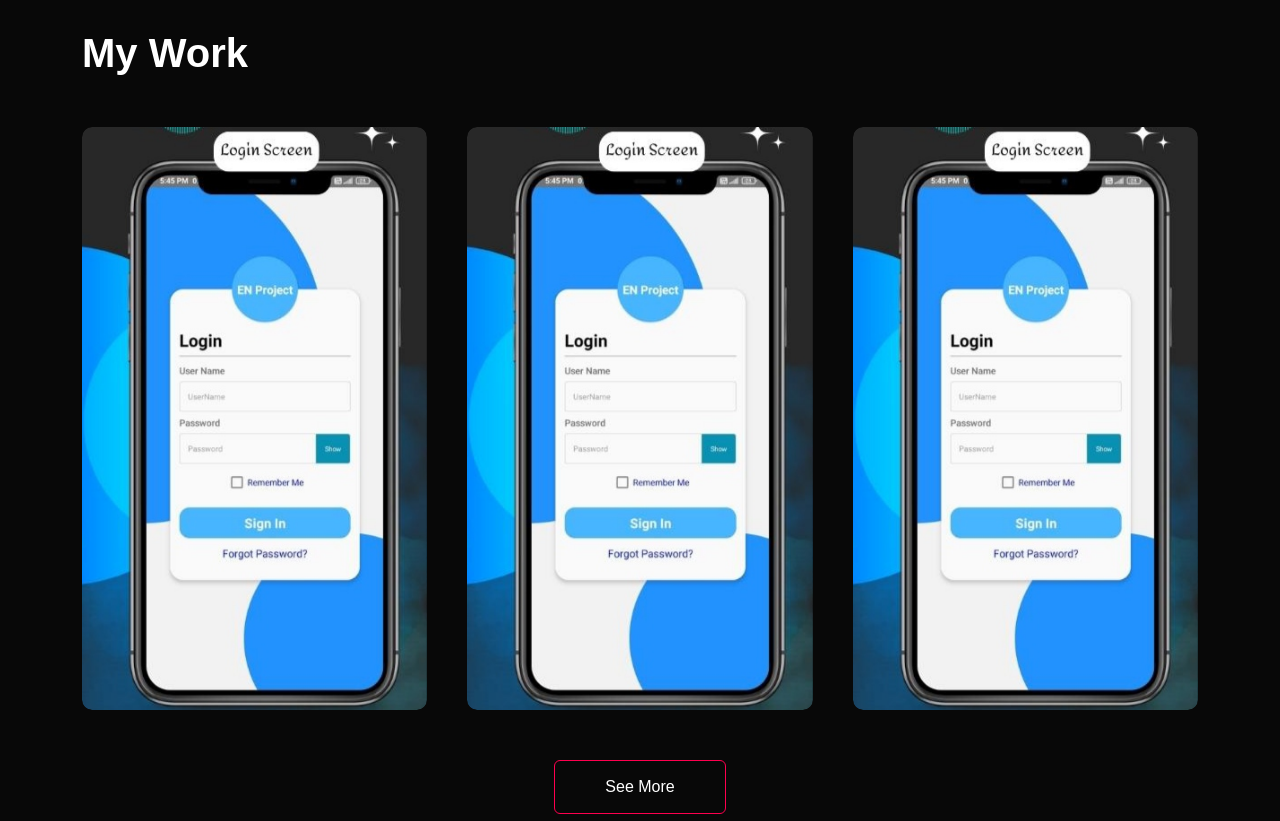
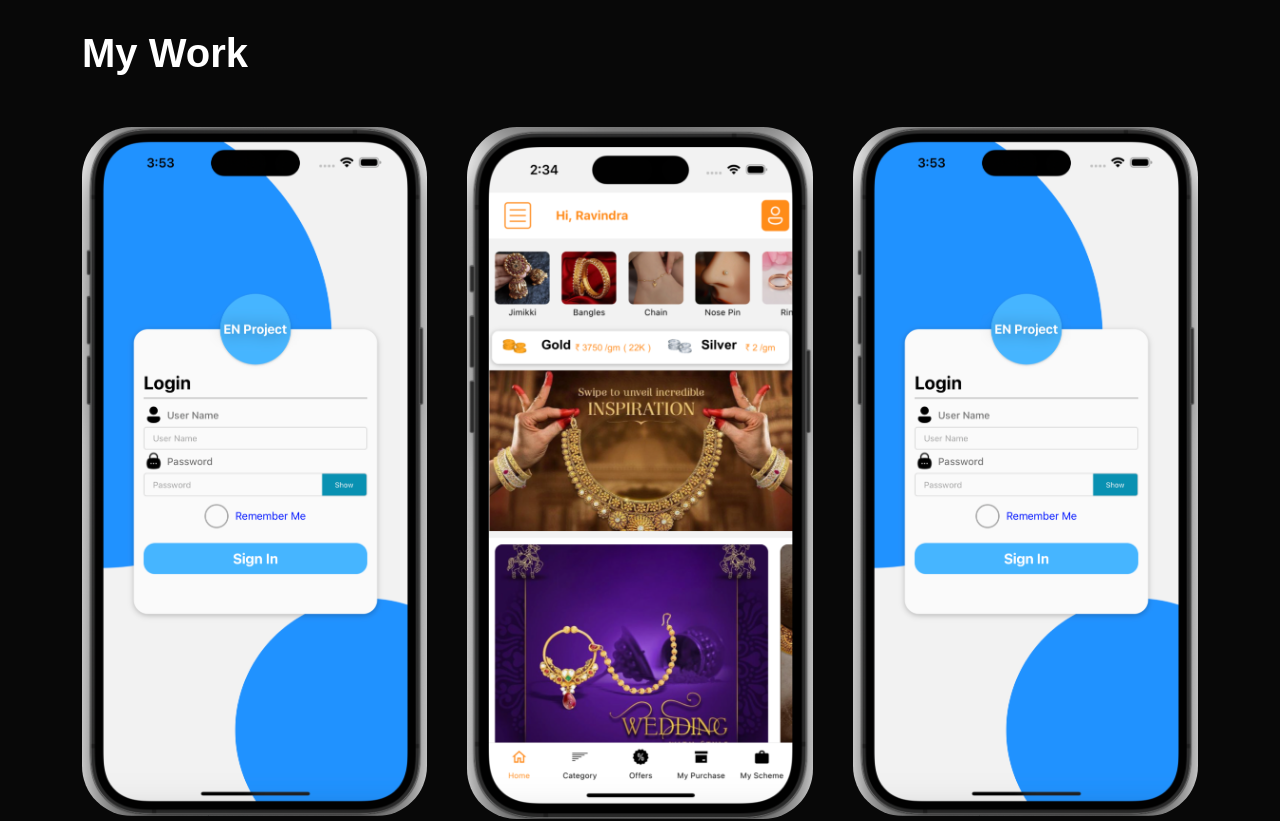
Before and after one commit to RamukRavindra/portfolio, a React (Create React App) app: page / in a window 1280 px wide. Shown: the part 1880-2701 px from the top of the page. Built offline with nearby package versions, Linux system fonts and the light colour scheme; a web font is replaced by a local one.

Commit message:
Images added

```diff
--- a/src/App.css
+++ b/src/App.css
@@ -201,7 +201,7 @@ h6 {
 
 .work img {
   width: 100%;
-  border-radius: 10px;
+  border-radius: 50px;
   display: block;
   transition: transform 0.5s;
 }
--- a/src/components/Mywork.js
+++ b/src/components/Mywork.js
@@ -9,7 +9,7 @@ export default function Mywork() {
                 <h1 className='sub-title'>My Work</h1>
                 <div className="work-list">
                     <div className="work">
-                        <img className='img-fluid' src="images/loginpage.jpg" alt="bannerimage" />
+                        <img className='img-fluid' src="images/enproject.png" alt="bannerimage" />
                         <div className="layer">
                             <h3>Enproject App</h3>
                             <p>The app connects you to the talented people around the world.
@@ -21,7 +21,7 @@ export default function Mywork() {
                         </div>
                     </div>
                     <div className="work">
-                        <img src="images/loginpage.jpg" alt="bannerimage" />
+                        <img className='img-fluid' src="images/ecomm.png" alt="bannerimage" />
                         <div className="layer">
                             <h3>Ecommerce App</h3>
                             <p>The app connects you to the talented people around the world.
@@ -33,7 +33,7 @@ export default function Mywork() {
                         </div>
                     </div>
                     <div className="work">
-                        <img src="images/loginpage.jpg" alt="bannerimage" />
+                        <img className='img-fluid' src="images/enproject.png" alt="bannerimage" />
                         <div className="layer">
                             <h3>Social Media App</h3>
                             <p>The app connects you to the talented people around the world.
```
Also changed, not shown: public/images/ecomm.png (added), public/images/enproject.png (added).
